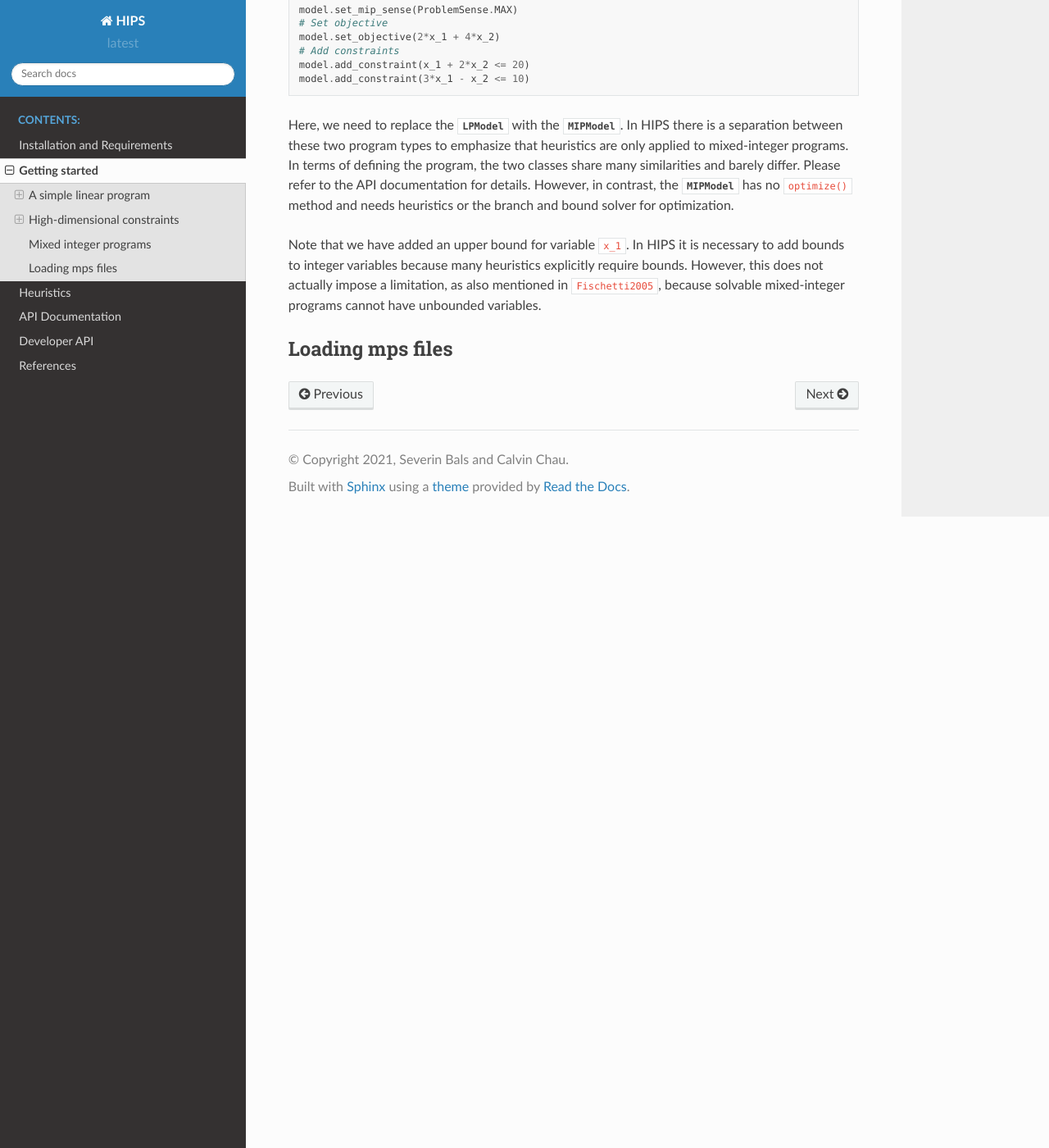
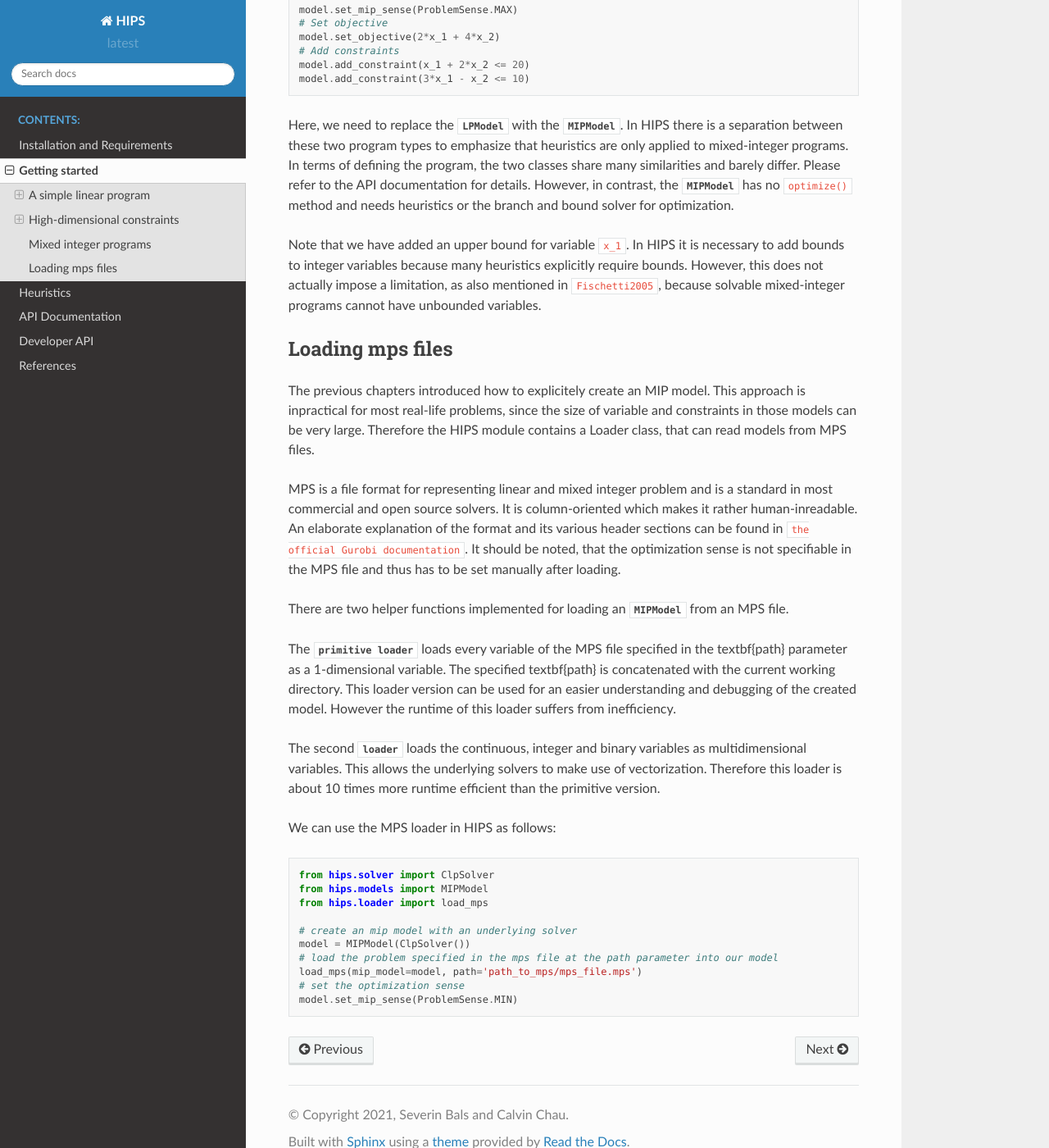
Before and after one commit to cxlvinchau/hips, a Sphinx documentation site: the page built from docs/getting_started.rst, in a window 1280 px wide and 1400 px high, scrolled down 4147 px. Shown: the whole window at 82% size. Built offline with Sphinx 7.4.7 and the Read the Docs theme 2.0.0, drawn with Linux system fonts in a browser that asks for light colours; cross-references to code outside the pages are shown as plain code; some of the changed text lies outside the part shown.

Commit message:
added various chapters to documentation

```diff
--- a/docs/api.rst
+++ b/docs/api.rst
@@ -71,6 +71,6 @@ ______
    :nosignatures:
    :recursive:
 
-   hips.loader.mps_loader.load_mps_advanced
+   hips.loader.mps_loader.load_mps
    hips.loader.mps_loader.load_mps_primitive
    hips.utils.Tracker
--- a/docs/getting_started.rst
+++ b/docs/getting_started.rst
@@ -219,11 +221,11 @@ Now, let us consider a mixed-integer program. Particularly, we consider the line
 Compared to the example above, we have introduced the constraint :math:`\color{red} {x_1 \in \mathbb{Z}}`. This means
 that our program contains an integer and real variable. Thus, it is no longer a linear program, but a mixed-integer program.
 
-In HIPS can write the problem as follows:
+In HIPS we can write the problem as follows:
 
 .. code-block:: python
 
-    from hips.solver import ClpSolver()
+    from hips.solver import ClpSolver
     from hips.models import MIPModel
     from hips import ProblemSense, VarTypes
 
@@ -254,3 +256,38 @@ because many heuristics explicitly require bounds. However, this does not actual
 
 Loading mps files
 -----------------
+
+The previous chapters introduced how to explicitely create an MIP model.
+This approach is inpractical for most real-life problems, since the size of variable and constraints in those models can
+be very large. Therefore the HIPS module contains a Loader class, that can read models from MPS files.
+
+MPS is a file format for representing linear and mixed integer problem and is a standard in most commercial and open source
+solvers. It is column-oriented which makes it rather human-inreadable. An elaborate explanation of the format and its various
+header sections can be found in :cite:`the official Gurobi documentation<gurobi-mps>`. It should be noted, that the optimization
+sense is not specifiable in the MPS file and thus has to be set manually after loading.
+
+There are two helper functions implemented for loading an :class:`MIPModel <hips.models.MIPModel>` from an MPS file.
+
+The :func:`primitive loader<hips.loader.mps_loader.load_mps_primitive>` loads every variable of the MPS file specified
+in the \textbf{path} parameter as a 1-dimensional variable. The specified \textbf{path} is concatenated with the current
+working directory. This loader version can be used for an easier understanding and debugging of the created model. However
+the runtime of this loader suffers from inefficiency.
+
+The second :func:`loader<hips.loader.mps_loader.load_mps>` loads the continuous, integer and binary variables as
+multidimensional variables. This allows the underlying solvers to make use of vectorization. Therefore this loader is about
+10 times more runtime efficient than the primitive version.
+
+We can use the MPS loader in HIPS as follows:
+
+.. code-block:: python
+
+    from hips.solver import ClpSolver
+    from hips.models import MIPModel
+    from hips.loader import load_mps
+
+    # create an mip model with an underlying solver
+    model = MIPModel(ClpSolver())
+    # load the problem specified in the mps file at the path parameter into our model
+    load_mps(mip_model=model, path='path_to_mps/mps_file.mps')
+    # set the optimization sense
+    model.set_mip_sense(ProblemSense.MIN)
--- a/docs/refs.bib
+++ b/docs/refs.bib
@@ -4,6 +4,12 @@
   school={Technische Universit\"at Berlin},
   year={2006},
   url={https://opus4.kobv.de/opus4-zib/files/1029/Berthold_Primal_Heuristics_For_Mixed_Integer_Programs.pdf}
+}
+
+@misc{gurobi-mip,
+author={Gurobi Optimization, LLC},
+title={MPS Format},
+url={https://www.gurobi.com/documentation/9.1/refman/mps_format.html}
 }
 
 @Article{Fischetti2005,
```
Also changed, not shown: other parts of docs/getting_started.rst (+2 -0 lines), docs/heur/abstract_diving.rst (added, +29 -0 lines), docs/heur/feasibility_pump.rst (added, +33 -0 lines), 2 other files.
